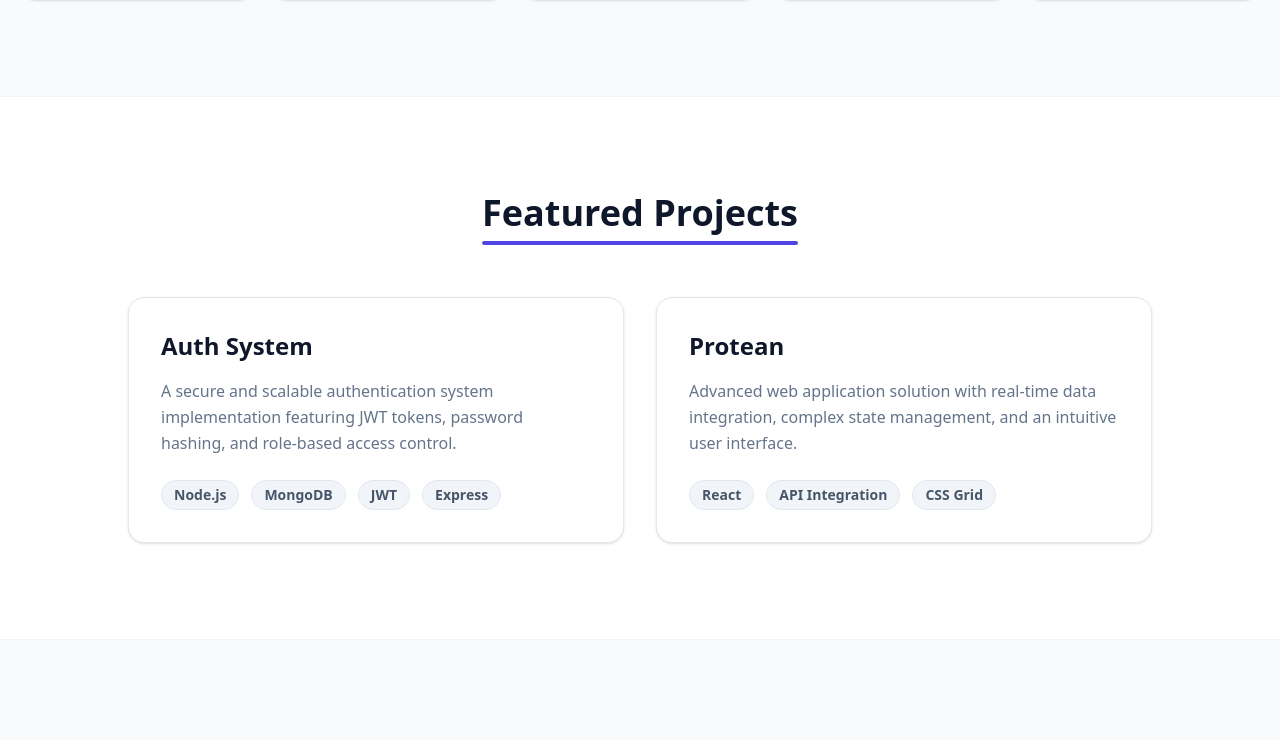
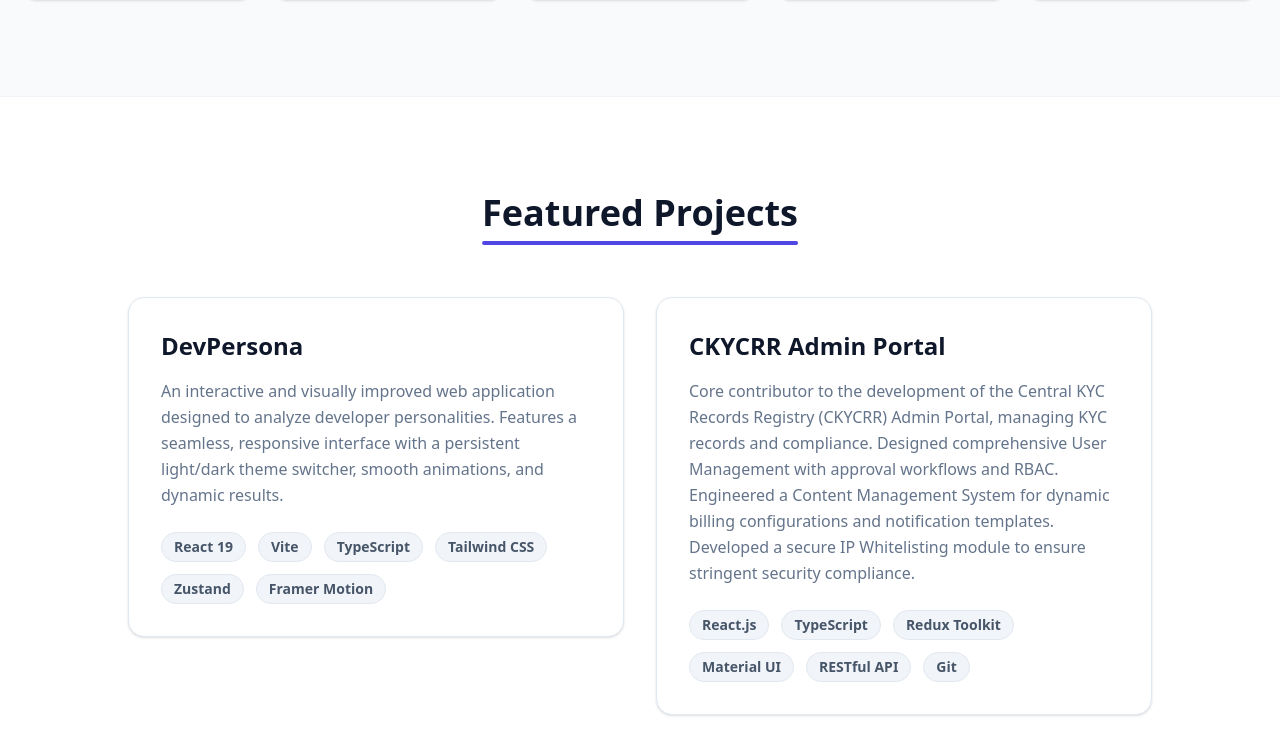
Before and after one commit to MASAnthony/Anthony-Arul-Selvam-Profile, a React (Vite) app: page / in a window 1280 px wide. Shown: the part 2002-2742 px from the top of the page. Built offline with nearby package versions, Linux system fonts and the light colour scheme; the HTML template or start-up script is replaced by a standard one.

Commit message:
feat: add initial portfolio data structure for personal website.

```diff
--- a/src/data/portfolio.ts
+++ b/src/data/portfolio.ts
@@ -48,14 +48,19 @@ export const portfolioData = {
     ],
     projects: [
         {
+            title: "DevPersona",
+            description: "An interactive and visually improved web application designed to analyze developer personalities. Features a seamless, responsive interface with a persistent light/dark theme switcher, smooth animations, and dynamic results.",
+            tags: ['React 19', 'Vite', 'TypeScript', 'Tailwind CSS', 'Zustand', 'Framer Motion']
+        },
+        {
+            title: "CKYCRR Admin Portal",
+            description: "Core contributor to the development of the Central KYC Records Registry (CKYCRR) Admin Portal, managing KYC records and compliance. Designed comprehensive User Management with approval workflows and RBAC. Engineered a Content Management System for dynamic billing configurations and notification templates. Developed a secure IP Whitelisting module to ensure stringent security compliance.",
+            tags: ['React.js', 'TypeScript', 'Redux Toolkit', 'Material UI', 'RESTful API', 'Git']
+        },
+        {
             title: "Auth System",
             description: "A secure and scalable authentication system implementation featuring JWT tokens, password hashing, and role-based access control.",
             tags: ['Node.js', 'MongoDB', 'JWT', 'Express']
-        },
-        {
-            title: "Protean",
-            description: "Advanced web application solution with real-time data integration, complex state management, and an intuitive user interface.",
-            tags: ['React', 'API Integration', 'CSS Grid']
         }
     ],
     socials: [
```
